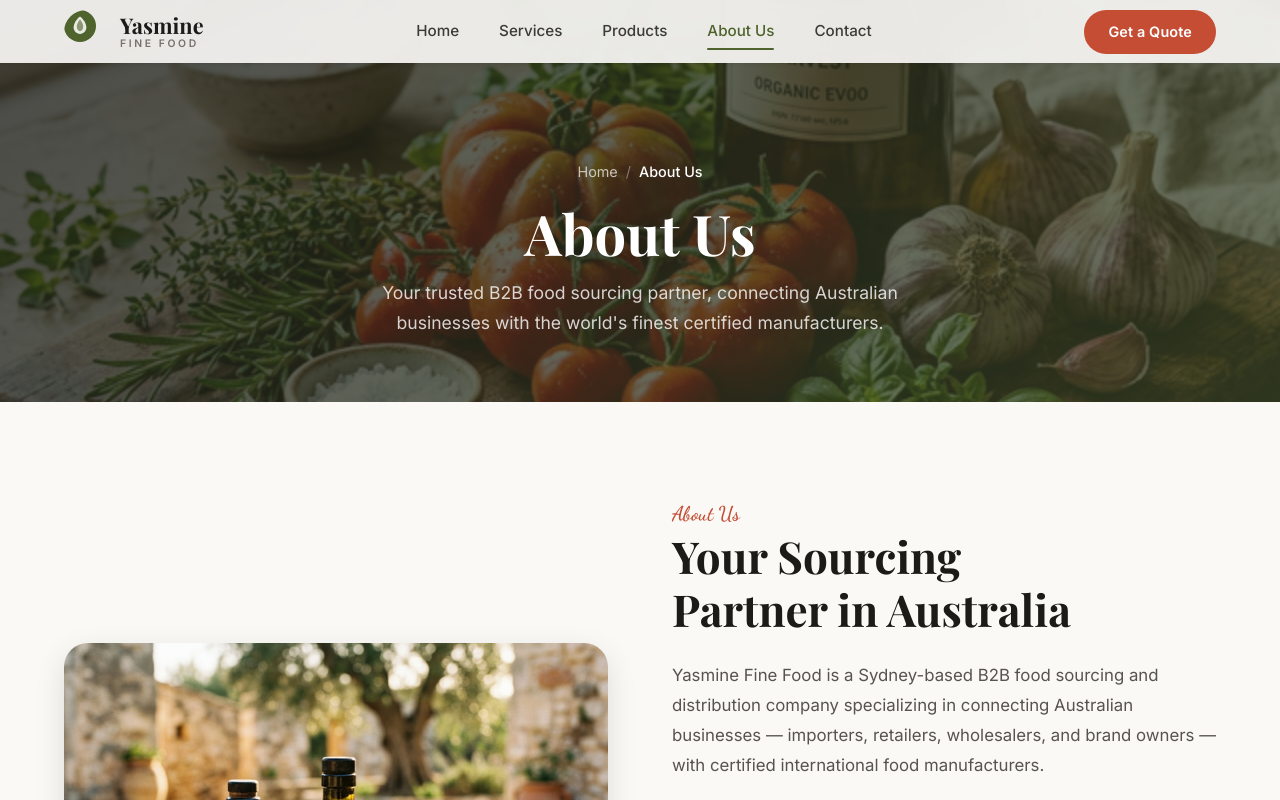
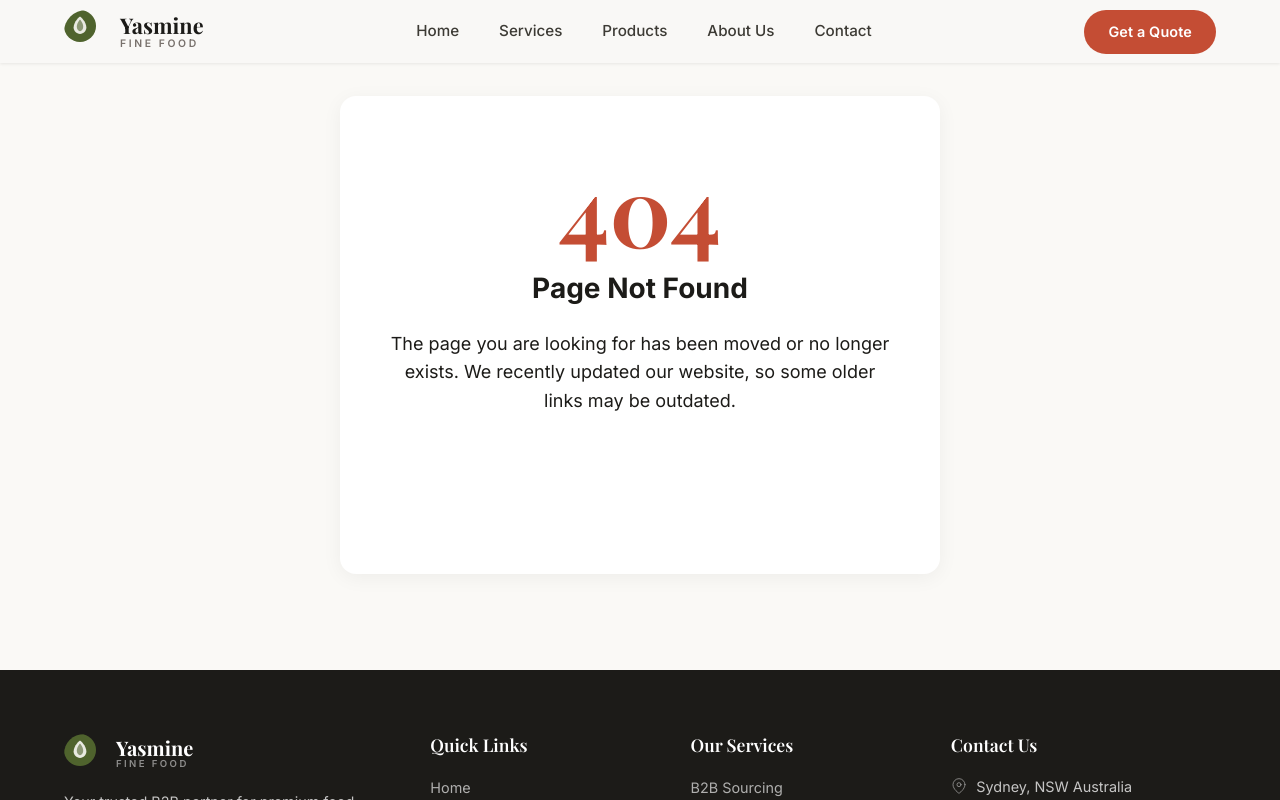
Before and after one commit to ammar-tawil/app-yasminefinefood, a React (Vite) app: page /blog in a window 1280 px wide. Before the commit this address led to /about. Shown: the top 800 px of the page. Built offline with nearby package versions, Linux system fonts and the light colour scheme; no server answers; a web font is replaced by a local one.

Commit message:
feat(seo): implement NotFoundPage with noindex for legacy URLs & remove failed redirects

```diff
--- a/src/App.jsx
+++ b/src/App.jsx
@@ -9,6 +9,7 @@
 import TermsPage from './pages/TermsPage';
 import PrivacyPage from './pages/PrivacyPage';
 import DisclaimerPage from './pages/DisclaimerPage';
+import NotFoundPage from './pages/NotFoundPage';
 
 // Admin Pages
 import AdminLayout from './layouts/AdminLayout';
@@ -20,27 +21,6 @@
     <HelmetProvider>
       <BrowserRouter>
         <Routes>
-          {/* Top-level Legacy Redirects (highest priority) */}
-          <Route path="/about-us" element={<Navigate to="/about" replace />} />
-          <Route path="/about-us/" element={<Navigate to="/about" replace />} />
-          <Route path="/contact-us" element={<Navigate to="/contact" replace />} />
-          <Route path="/contact-us/" element={<Navigate to="/contact" replace />} />
-          <Route path="/catalogue" element={<Navigate to="/products" replace />} />
-          <Route path="/catalogue/" element={<Navigate to="/products" replace />} />
-          <Route path="/shop" element={<Navigate to="/products" replace />} />
-          <Route path="/shop/" element={<Navigate to="/products" replace />} />
-          <Route path="/shop/*" element={<Navigate to="/products" replace />} />
-          <Route path="/blog" element={<Navigate to="/about" replace />} />
-          <Route path="/blog/" element={<Navigate to="/about" replace />} />
-          <Route path="/blog/*" element={<Navigate to="/about" replace />} />
-          <Route path="/recipes" element={<Navigate to="/about" replace />} />
-          <Route path="/recipes/" element={<Navigate to="/about" replace />} />
-          <Route path="/recipes/*" element={<Navigate to="/about" replace />} />
-          <Route path="/home/form/*" element={<Navigate to="/contact" replace />} />
-          <Route path="/products/pickles" element={<Navigate to="/products" replace />} />
-          <Route path="/products/olive-oil" element={<Navigate to="/products" replace />} />
-          <Route path="/products/dried-fruit" element={<Navigate to="/products" replace />} />
-
           {/* Main App Layout */}
           <Route path="/" element={<Layout />}>
             <Route index element={<HomePage />} />
@@ -52,8 +32,8 @@
             <Route path="privacy" element={<PrivacyPage />} />
             <Route path="disclaimer" element={<DisclaimerPage />} />
 
-            {/* Final catch-all for anything missed inside the layout */}
-            <Route path="*" element={<Navigate to="/" replace />} />
+            {/* Catch-all for 404 Not Found (includes old WP URLs) */}
+            <Route path="*" element={<NotFoundPage />} />
           </Route>
 
           {/* Admin Routes */}
--- /dev/null
+++ b/src/pages/NotFoundPage.css
@@ -0,0 +1,80 @@
+.not-found {
+  min-height: calc(100vh - var(--header-height) - 400px);
+  display: flex;
+  align-items: center;
+  justify-content: center;
+  padding: 6rem 1.5rem;
+  background-color: var(--color-beige);
+  text-align: center;
+}
+
+.not-found__content {
+  max-width: 600px;
+  background: var(--color-white);
+  padding: 4rem 3rem;
+  border-radius: var(--radius-lg);
+  box-shadow: 0 4px 20px rgba(0, 0, 0, 0.05);
+  animation: fadeInUp 0.5s ease;
+}
+
+.not-found__title {
+  font-family: var(--font-serif);
+  font-size: 6rem;
+  font-weight: 700;
+  color: var(--color-terracotta);
+  line-height: 1;
+  margin-bottom: 1rem;
+}
+
+.not-found__subtitle {
+  font-family: var(--font-sans);
+  font-size: 1.75rem;
+  color: var(--color-black);
+  margin-bottom: 1.5rem;
+}
+
+.not-found__text {
+  font-size: 1.125rem;
+  color: var(--color-gray-dark);
+  line-height: 1.6;
+  margin-bottom: 2.5rem;
+}
+
+.not-found__button {
+  display: inline-flex;
+  align-items: center;
+  justify-content: center;
+  gap: 0.75rem;
+  background: var(--color-olive);
+  color: var(--color-white);
+  padding: 0.875rem 2rem;
+  border-radius: var(--radius-full);
+  font-weight: 500;
+  text-decoration: none;
+  transition: all var(--transition-fast);
+}
+
+.not-found__button:hover {
+  background: var(--color-olive-dark);
+  transform: translateY(-2px);
+  color: var(--color-white);
+}
+
+.not-found__icon {
+  width: 20px;
+  height: 20px;
+}
+
+@media (max-width: 768px) {
+  .not-found__content {
+    padding: 3rem 1.5rem;
+  }
+
+  .not-found__title {
+    font-size: 4.5rem;
+  }
+
+  .not-found__subtitle {
+    font-size: 1.5rem;
+  }
+}
--- /dev/null
+++ b/src/pages/NotFoundPage.jsx
@@ -0,0 +1,31 @@
+import { Helmet } from 'react-helmet-async';
+import { Link } from 'react-router-dom';
+import { Home } from 'lucide-react';
+import './NotFoundPage.css';
+
+const NotFoundPage = () => {
+  return (
+    <>
+      <Helmet>
+        <title>Page Not Found | Yasmine Fine Food</title>
+        <meta name="robots" content="noindex" />
+      </Helmet>
+      <div className="not-found">
+        <div className="not-found__content">
+          <h1 className="not-found__title">404</h1>
+          <h2 className="not-found__subtitle">Page Not Found</h2>
+          <p className="not-found__text">
+            The page you are looking for has been moved or no longer exists.
+            We recently updated our website, so some older links may be outdated.
+          </p>
+          <Link to="/" className="not-found__button">
+            <Home className="not-found__icon" />
+            Return Home
+          </Link>
+        </div>
+      </div>
+    </>
+  );
+};
+
+export default NotFoundPage;
```
Also changed, not shown: vercel.json.
